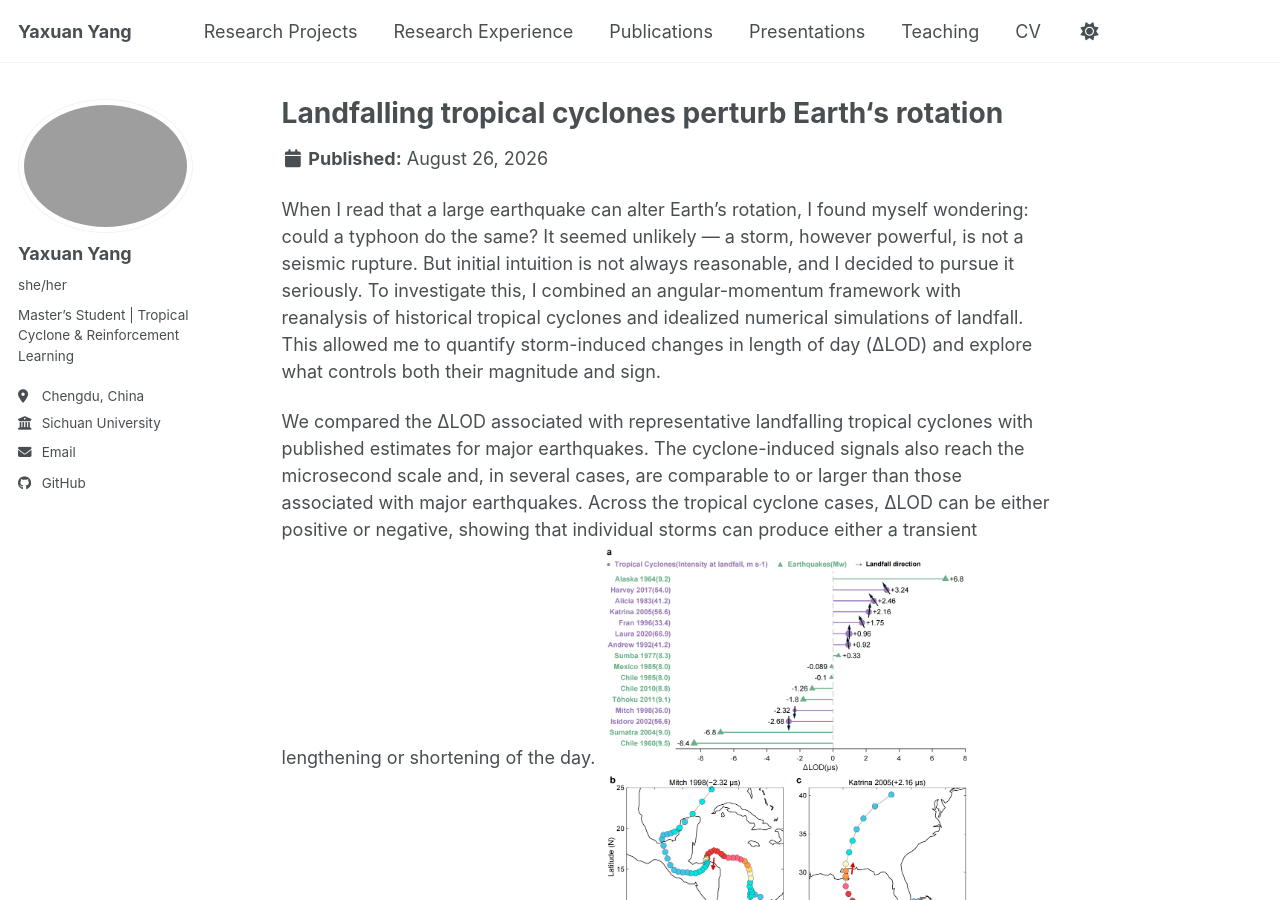
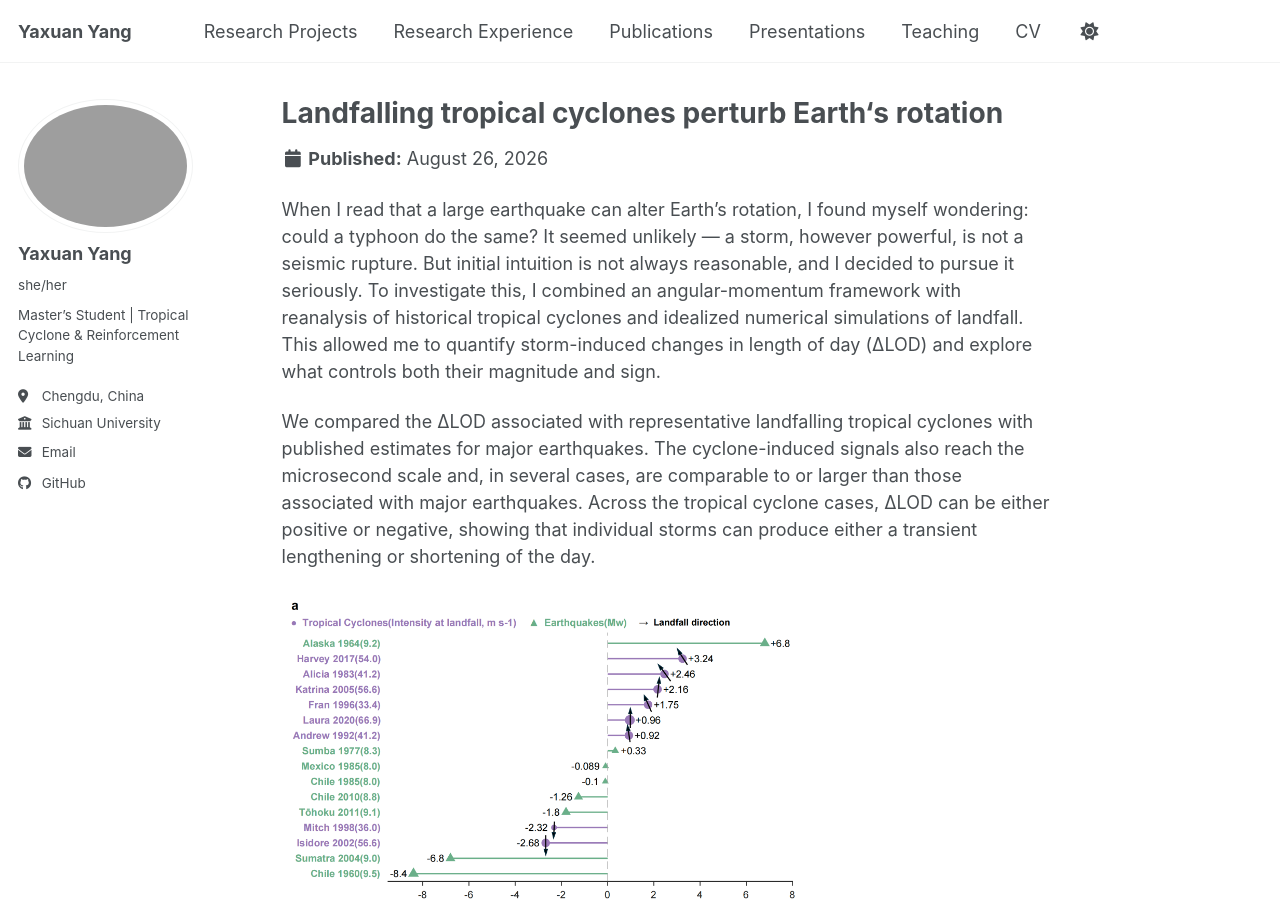
Before and after one commit to yyx-git/yyx-git.github.io, a Jekyll site: the page built from _portfolio/portfolio-1.md, in a window 1280 px wide and 900 px high. Built offline with Jekyll 4.4.1, drawn with Linux system fonts in a browser that asks for light colours; a script bundle is joined from its source files by our own code; library files that are not in the unit come from our copies.

Commit message:
Increase image width in portfolio-1.md
Updated image widths for better presentation.

```diff
--- a/_portfolio/portfolio-1.md
+++ b/_portfolio/portfolio-1.md
@@ -7,9 +7,13 @@
 When I read that a large earthquake can alter Earth's rotation, I found myself wondering: could a typhoon do the same? It seemed unlikely — a storm, however powerful, is not a seismic rupture. But initial intuition is not always reasonable, and I decided to pursue it seriously. To investigate this, I combined an angular-momentum framework with reanalysis of historical tropical cyclones and idealized numerical simulations of landfall. This allowed me to quantify storm-induced changes in length of day (ΔLOD) and explore what controls both their magnitude and sign.
 
 We compared the ΔLOD associated with representative landfalling tropical cyclones with published estimates for major earthquakes. The cyclone-induced signals also reach the microsecond scale and, in several cases, are comparable to or larger than those associated with major earthquakes. Across the tropical cyclone cases, ΔLOD can be either positive or negative, showing that individual storms can produce either a transient lengthening or shortening of the day.
-<img src="/images/typhoon_earth_1.png" alt="results" width="50%">
+
+<img src="/images/typhoon_earth_1.png" alt="results" width="70%">
+
 Comparison of storm-induced ΔLOD with published estimates for representative major earthquakes. Tropical cyclones produce rotational perturbations on the same microsecond scale, with both positive and negative responses.
 
 We then used idealized numerical simulations to systematically vary the direction of landfall while keeping the other model settings unchanged. ΔLOD varies strongly and systematically with landfall angle, with different directions producing opposite signs. This result shows that the sign of the rotational perturbation is closely linked to how the cyclone crosses the coastline, rather than being determined by storm intensity alone.
-<img src="/images/typhoon_earth_2.png" alt="results" width="50%">
+
+<img src="/images/typhoon_earth_2.png" alt="results" width="70%">
+
 Dependence of ΔLOD on landfall direction in idealized simulations. The sign and magnitude of the rotational response vary systematically with landfall angle, with approximately opposite directions producing opposite ΔLOD responses.
```
